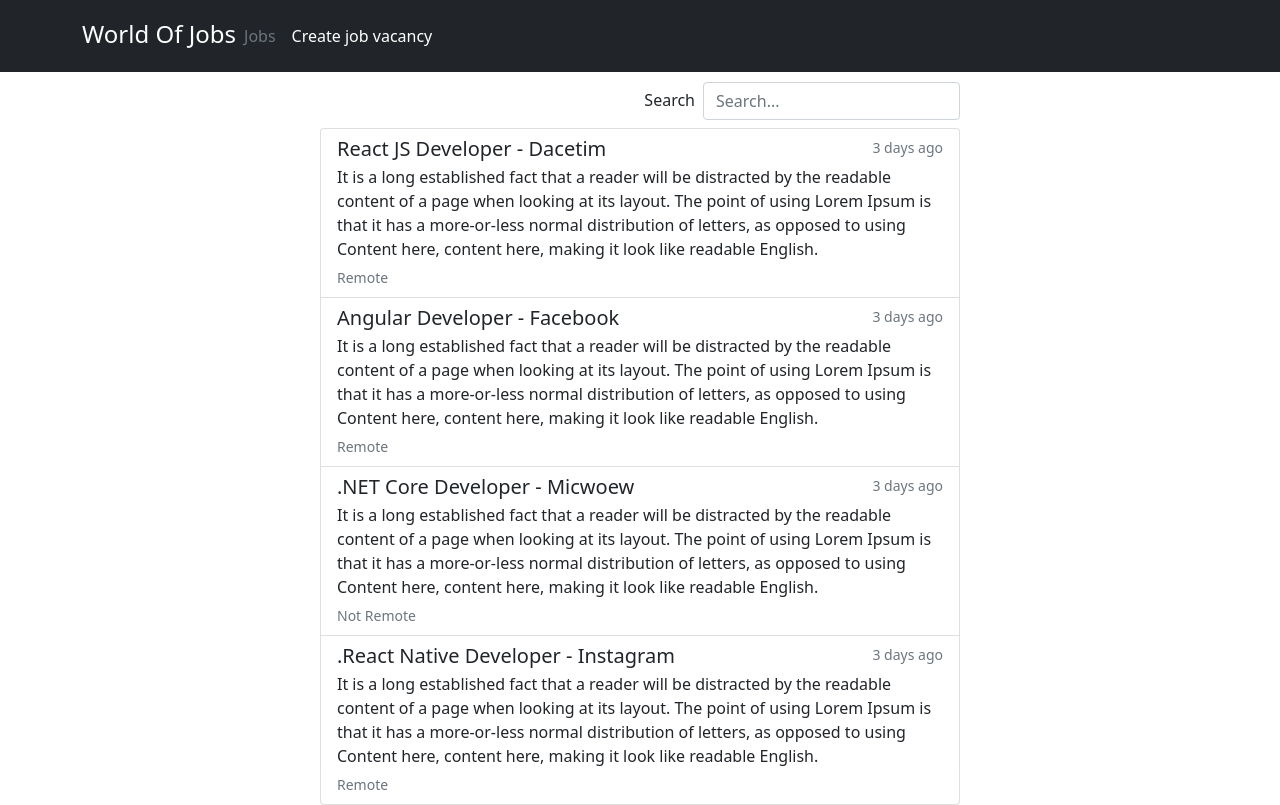
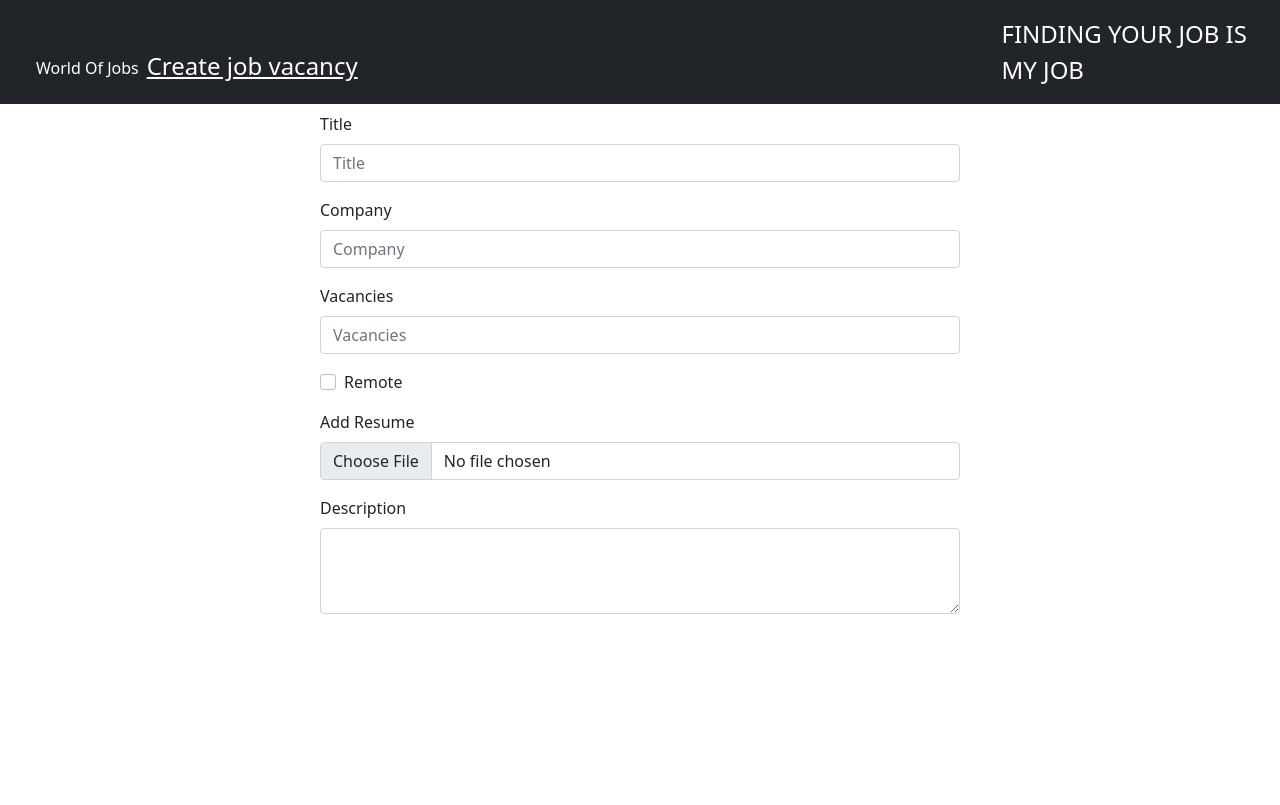
Before and after one commit to ManuelDev1810/WorldOfJobs, a React (Create React App) app: page /new-job in a window 1280 px wide. Built offline with nearby package versions, Linux system fonts and the light colour scheme.

Commit message:
Finalizing default design and adding router

```diff
--- a/package.json
+++ b/package.json
@@ -9,6 +9,7 @@
     "bootstrap": "^5.1.3",
     "react": "^17.0.2",
     "react-dom": "^17.0.2",
+    "react-router-dom": "^6.2.1",
     "react-scripts": "5.0.0",
     "web-vitals": "^2.1.2"
   },
--- a/src/App.js
+++ b/src/App.js
@@ -1,13 +1,26 @@
+import { Navigate, Route, Routes } from "react-router-dom";
 import Header from "./components/Header/Header";
 import Jobs from "./components/Jobs/Jobs";
 import JobsSearch from "./components/Jobs/JobsSearch/JobsSearch";
+import NewJob from "./components/Jobs/NewJob/NewJob";
 
 function App() {
   return (
     <div className="App">
       <Header />
-      <JobsSearch />
-      <Jobs />
+      <Routes>
+        <Route path="/" element={<Navigate replace to="/jobs" />} />
+        <Route
+          path="/jobs"
+          element={
+            <>
+              <JobsSearch />
+              <Jobs />
+            </>
+          }
+        />
+        <Route path='/new-job' element={<NewJob />} />
+      </Routes>
     </div>
   );
 }
--- a/src/components/Header/Header.js
+++ b/src/components/Header/Header.js
@@ -1,24 +1,26 @@
+import { NavLink } from "react-router-dom";
+
 const Header = () => {
   return (
-    <header className="p-3 bg-dark text-white">
+    <header className="p-3 bg-dark text-white d-flex align-items-end">
       <div className="container">
         <div className="d-flex flex-wrap align-items-center justify-content-center justify-content-lg-start">
           <ul className="nav col-12 col-lg-auto me-lg-auto mb-2 justify-content-center mb-md-0">
             <li key={"home"}>
-              <span className="fs-4">World Of Jobs</span>
-            </li>
-            <li key={"jobs"}>
-              <a className="nav-link px-2 text-secondary">
-                Jobs
-              </a>
+              <NavLink className={(navData) => navData.isActive ? "fs-4 text-white" : "nav-link px-2 text-white text-decoration-none" } to="/jobs">
+                <span>World Of Jobs</span>
+              </NavLink>
             </li>
             <li key={"new-job"}>
-              <a className="nav-link px-2 text-white">
-                Create job vacancy
-              </a>
+              <NavLink className={(navData) => navData.isActive ? "fs-4 text-white" : "nav-link px-2 text-white text-decoration-none"} to='/new-job' >
+                  Create job vacancy
+              </NavLink>
             </li>
           </ul>
         </div>
+      </div>
+      <div className="d-flex flex-wrap align-items-center justify-content-center justify-content-lg-start">
+        <span className="fs-4 text-white">FINDING YOUR JOB IS MY JOB</span>
       </div>
     </header>
   );
--- a/src/components/Jobs/Jobs.js
+++ b/src/components/Jobs/Jobs.js
@@ -9,6 +9,7 @@ const DUMMY_JOBS = [
     company: "Dacetim",
     vacancies: 7,
     remote: true,
+    date: '01-01-2022',
   },
   {
     id: "job2",
@@ -18,6 +19,7 @@ const DUMMY_JOBS = [
     company: "Facebook",
     vacancies: 2,
     remote: true,
+    date: '01-01-2022',
   },
   {
     id: "job3",
@@ -27,6 +29,7 @@ const DUMMY_JOBS = [
     company: "Micwoew",
     vacancies: 3,
     remote: false,
+    date: '01-01-2022',
   },
   {
     id: "job4",
@@ -36,6 +39,7 @@ const DUMMY_JOBS = [
     company: "Instagram",
     vacancies: 15,
     remote: true,
+    date: '01-01-2022',
   },
 ];
 
--- /dev/null
+++ b/src/components/Jobs/NewJob/NewJob.js
@@ -0,0 +1,72 @@
+const NewJob = () => {
+  return (
+    <div className="d-flex justify-content-center mt-2 mb-2">
+      <div className="list-group w-50">
+        <form>
+          <div class="mb-3">
+            <label for="title" class="form-label">
+              Title
+            </label>
+            <input
+              type="text"
+              class="form-control"
+              id="title"
+              placeholder="Title"
+            />
+          </div>
+          <div class="mb-3">
+            <label for="company" class="form-label">
+              Company
+            </label>
+            <input
+              type="text"
+              class="form-control"
+              id="company"
+              placeholder="Company"
+            />
+          </div>
+          <div class="mb-3">
+            <label for="vacancies" class="form-label">
+              Vacancies
+            </label>
+            <input
+              type="number"
+              class="form-control"
+              id="vacancies"
+              placeholder="Vacancies"
+            />
+          </div>
+          <div class="mb-3 form-check">
+            <input
+              class="form-check-input"
+              type="checkbox"
+              value=""
+              id="remote"
+            />
+            <label class="form-check-label" for="remote">
+              Remote
+            </label>
+          </div>
+          <div class="mb-3">
+            <label for="resume" class="form-label">
+              Add Resume
+            </label>
+            <input class="form-control" type="file" id="resume" />
+          </div>
+          <div class="mb-3">
+            <label for="description" class="form-label">
+              Description
+            </label>
+            <textarea
+              class="form-control"
+              id="description"
+              rows="3"
+            ></textarea>
+          </div>
+        </form>
+      </div>
+    </div>
+  );
+};
+
+export default NewJob;
--- a/src/index.js
+++ b/src/index.js
@@ -1,12 +1,13 @@
 import React from 'react';
 import ReactDOM from 'react-dom';
+import { BrowserRouter } from 'react-router-dom';
 import './index.css';
 import '../node_modules/bootstrap/dist/css/bootstrap.min.css';
 import App from './App';
 
 ReactDOM.render(
-  <React.StrictMode>
+  <BrowserRouter>
     <App />
-  </React.StrictMode>,
+  </BrowserRouter>,
   document.getElementById('root')
 );
```
Also changed, not shown: 1 other file (tests, documents, lock files or other folders).
